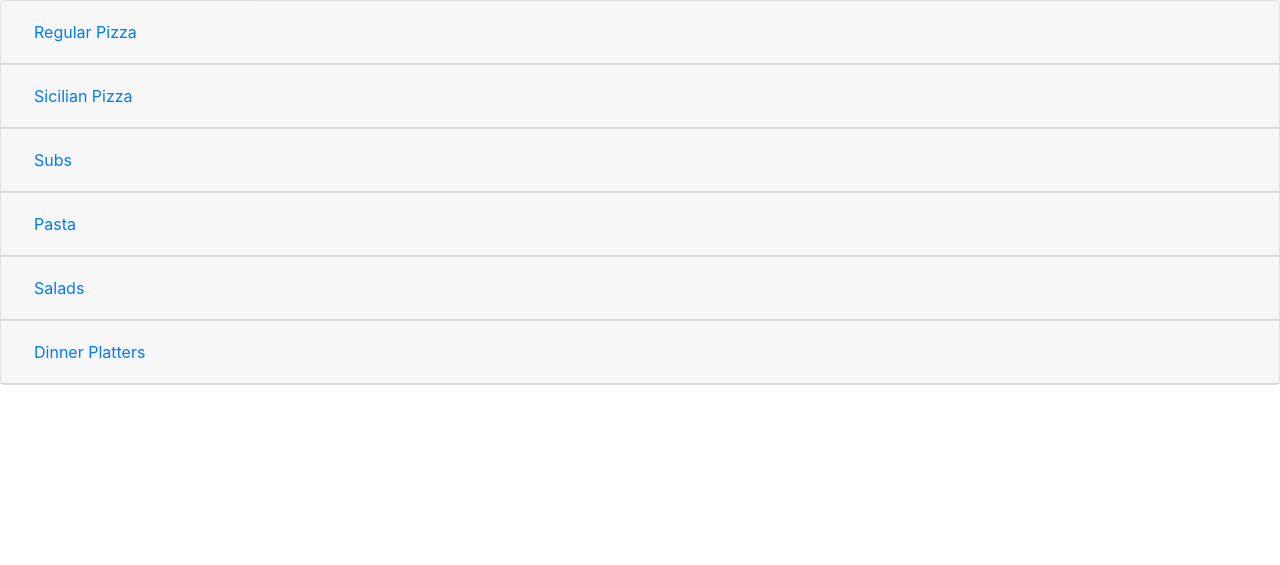
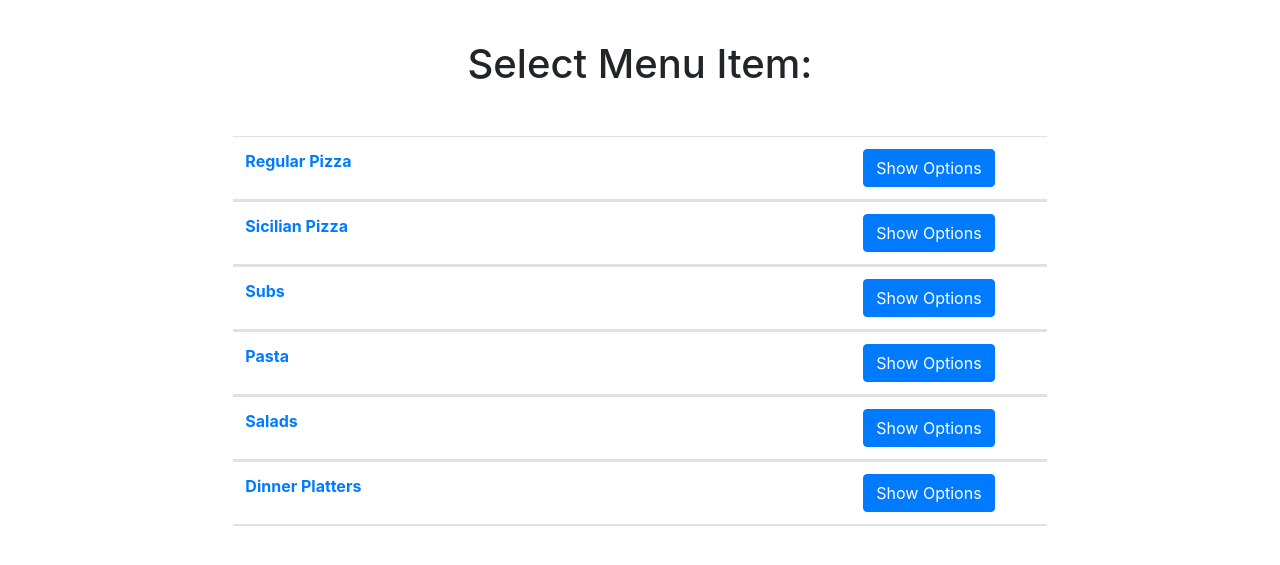
Before and after one commit to samrelins/CS50W_Project_3-Pizza, a Django app: page /choose_item in a window 1280 px wide. Shown: the part 56-621 px from the top of the page. Run offline with Django 3.2, Linux system fonts and the light colour scheme; a user stored in the database is signed in; data comes from the database, SQL or seed files in the repository; lists and menus that the app fills with data are empty; some libraries are stand-ins or nearby versions.

Commit message:
stylised choose item page

```diff
--- a/orders/templates/orders/choose_item.html
+++ b/orders/templates/orders/choose_item.html
@@ -5,27 +5,65 @@
 {% endblock %}
 
 {% block body %}
-    <div class="accordion" id="accordionExample">
-    {% for dish in dishes %}
-        <div class="card">
-            <div class="card-header" id="heading{{ dish.id }}">
-                <h5 class="mb-0">
-                    <button class="btn btn-link" type="button" data-toggle="collapse" data-target="#collapse{{ dish.id }}" aria-expanded="true" aria-controls="collapse{{ dish.id }}">
-                        {{ dish.name }}
-                    </button>
-                </h5>
-            </div>
+<div class="row my-4">
+        <div class="col">
+            <h1 class="display-block text-center px-auto py-3">Select Menu Item:</h1>
+        </div>
+    </div>
+{% for dish in dishes %}
+    <div class="row">
+        <div class="col-md-2"></div>
+        <div class="col-md-8">
+            <div class="container-fluid">
+                <table class="table m-0 p-0">
+                    <thead>
+                        <tr class="d-flex">
+                            <th class="col-9" scope="col">
+                                <a class="list-unstyled" data-toggle="collapse" href="#collapseExtras{{ dish.id }}" aria-expanded="false" aria-controls="collapseExtras{{ dish.id }}">
+                                    {{ dish.name }}
+                                </a>
+                            <th class="col-3" scope="col">
+                                <button class="btn btn-primary ml-2" type="button" data-toggle="collapse" data-target="#collapseExtras{{ dish.id }}" aria-expanded="false" aria-controls="collapseExtras{{ dish.id }}">
+                                    Show Options
+                                </button>
+                            </th>
+                        </tr>
+                    </thead>
+                </table>
+                <div class="collapse" id="collapseExtras{{ dish.id }}">
+                    <table class="table">
+                        <tbody>
 
-            <div id="collapse{{ dish.id }}" class="collapse" aria-labelledby="heading{{ dish.id }}" data-parent="#accordionExample">
-                <div class="card-body">
-                    <div class="list-group">
-                    {% for item in dish.items.all %}
-                        <a class="list-group-item list-group-item-action" href="{% url 'item_options' item.id %}">{{ item.name }}</a>
-                    {% endfor %}
-                    </div>
+                            {% for item in dish.items.all %}
+                            <tr class="d-flex">
+                                <td class="col-1" scope="col">
+                                </td>
+                                <th class="col-3" scope="col">
+                                    {{ item.name }}
+                                </th>
+
+                                {% if item.small_price %}
+                                    <td class="col-3 text-danger">
+                                        {{ item.print_small_price }} +
+                                    </td>
+                                {% else %}
+                                    <td class="col-3 text-danger">{{ item.print_large_price }}</td>
+                                {% endif %}
+
+                                <td class="col-6" scope="col">
+                                    <a class="btn btn-primary" href="/item_options/{{ item.id }}">
+                                        Add to Order
+                                    </a>
+                                </td>
+                            </tr>
+                            {% endfor %}
+
+                        </tbody>
+                    </table>
                 </div>
+                </table>
             </div>
         </div>
-    {% endfor %}
     </div>
+{% endfor %}
 {% endblock %}
```
